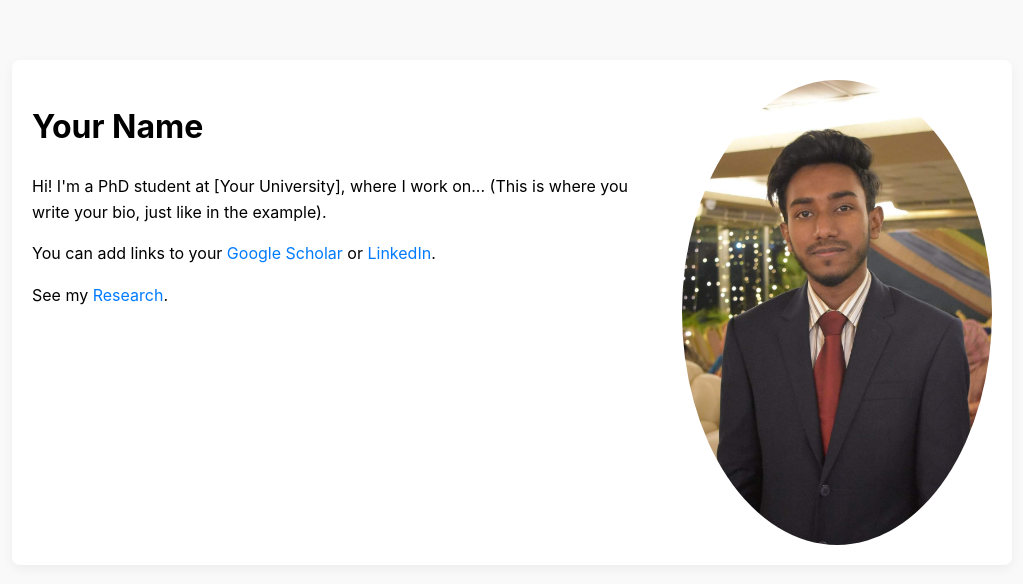
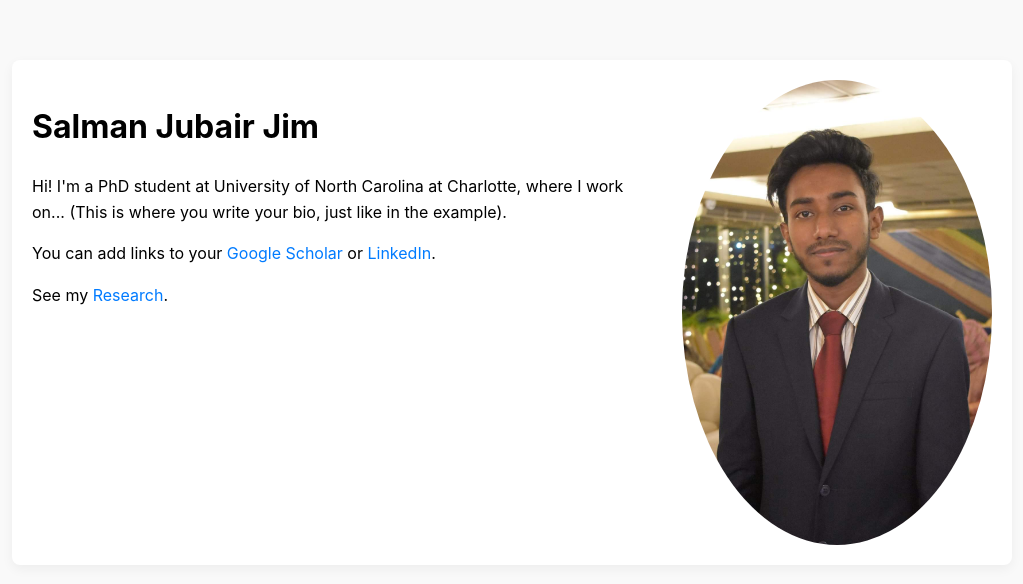
Before and after one commit to SalmanJubairJim6/SalmanJubairJim6.github.io, a plain HTML site: page index.html in a window 1280 px wide. Shown: the whole page, without its empty margins (128-1151 px from the left). Drawn offline with Linux system fonts and the light colour scheme.

Commit message:
Update bio information in index.html

```diff
--- a/index.html
+++ b/index.html
@@ -62,10 +62,10 @@
   <div class="container">
 
     <div class="bio-text">
-      <h1>Your Name</h1>
+      <h1>Salman Jubair Jim</h1>
 
       <p>
-        Hi! I'm a PhD student at [Your University], where I work on...
+        Hi! I'm a PhD student at University of North Carolina at Charlotte, where I work on...
         (This is where you write your bio, just like in the example).
       </p>
       <p>
```
